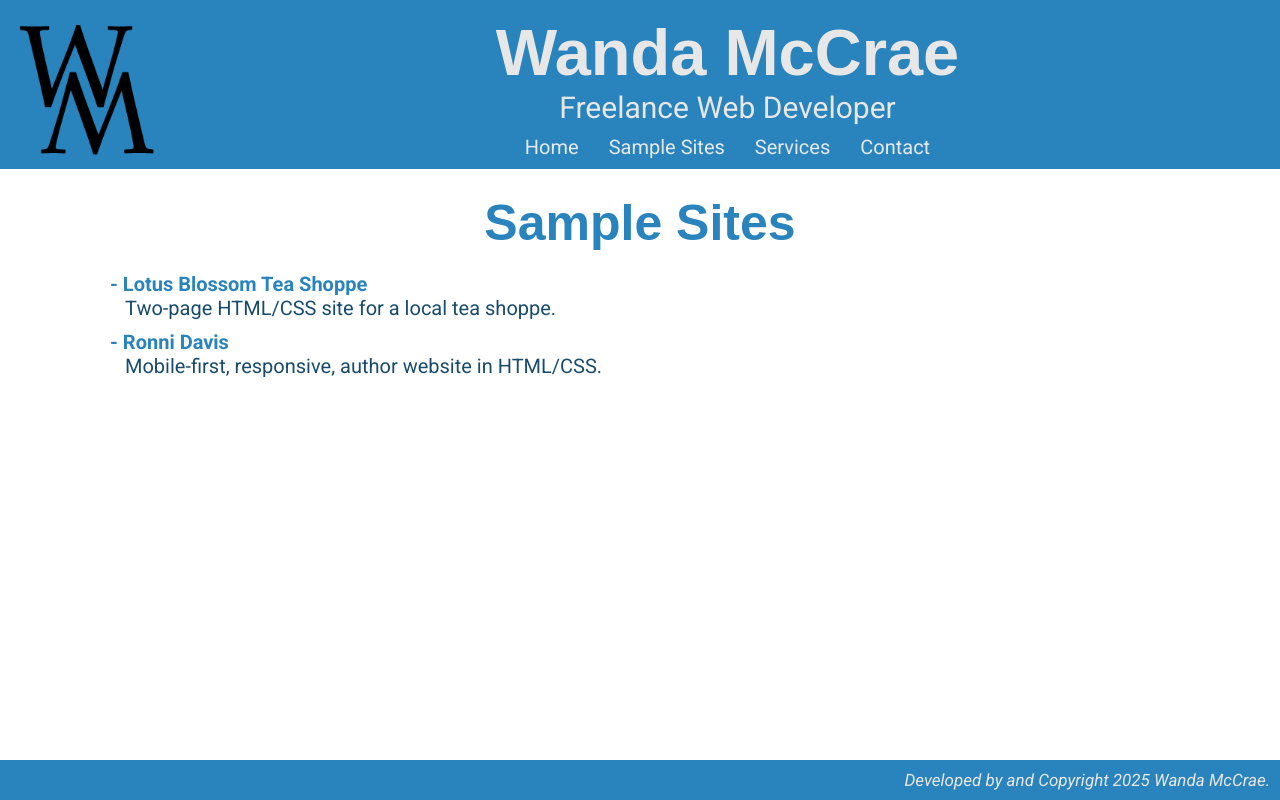
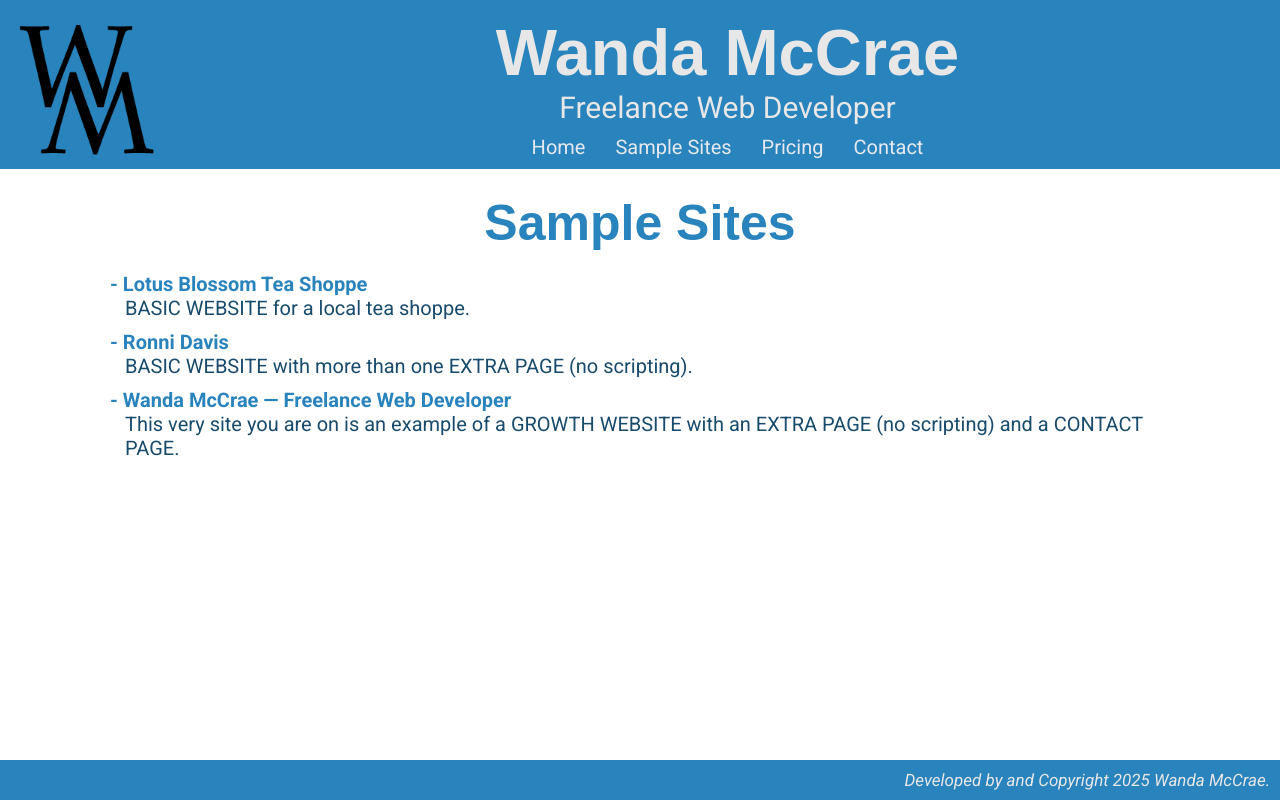
Before and after one commit to wlmccrae/html-css-portfolio, a React (Create React App) app in the folder freelance/: page /samples in a window 1280 px wide. Built offline with nearby package versions, Linux system fonts and the light colour scheme; a web font is replaced by a local one.

Commit message:
Added this site as third sample

```diff
--- a/freelance/src/components/Header.js
+++ b/freelance/src/components/Header.js
@@ -12,7 +12,7 @@ function Header() {
         <div className="contact">
           <NavLink to="/">Home</NavLink>
           <NavLink to="samples">Sample Sites</NavLink>
-          <NavLink to="services">Services</NavLink>
+          <NavLink to="services">Pricing</NavLink>
           <NavLink to="contact">Contact</NavLink>
         </div>
       </div>
--- a/freelance/src/components/Samples.js
+++ b/freelance/src/components/Samples.js
@@ -13,11 +13,15 @@ function Samples() {
             href="https://wandamccrae.com/projects/tea-shoppe/" target="_blank" rel="noopener noreferrer">
             - Lotus Blossom Tea Shoppe
           </a>
-          <p>Two-page HTML/CSS site for a local tea shoppe.</p>
+          <p>BASIC WEBSITE for a local tea shoppe.</p>
         </div>
         <div className="sample">
           <a className="sample-project-link" href="https://wandamccrae.com/projects/ronni-davis/" target="_blank" rel="noopener noreferrer">- Ronni Davis</a>
-          <p>Mobile-first, responsive, author website in HTML/CSS.</p>
+          <p>BASIC WEBSITE with more than one EXTRA PAGE (no scripting).</p>
+        </div>
+        <div className="sample">
+          <a className="sample-project-link" href="https://wandamccrae.com/freelance/" target="_blank" rel="noopener noreferrer">- Wanda McCrae &mdash; Freelance Web Developer</a>
+          <p>This very site you are on is an example of a GROWTH WEBSITE with an EXTRA PAGE (no scripting) and a CONTACT PAGE.</p>
         </div>
       </div>
     </div>
```
